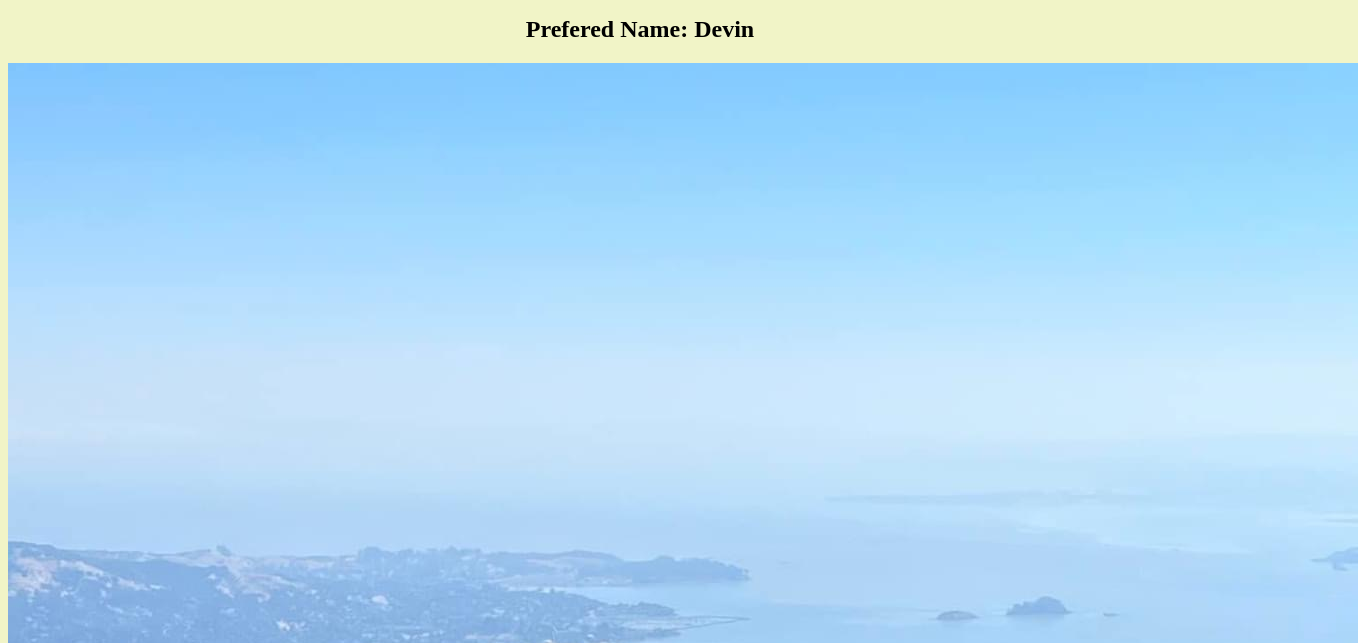
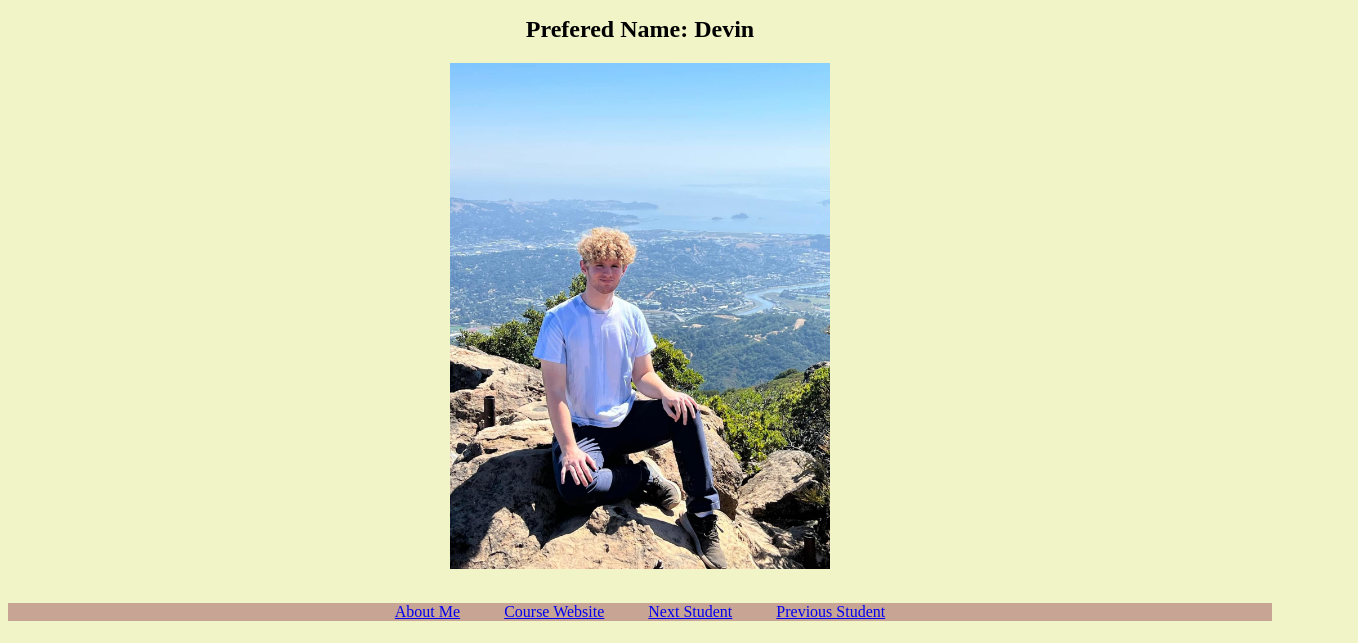
Before and after one commit to Devin-C64/Devin-C64.github.io, a plain HTML site: page index.html in a window 1280 px wide. Shown: the part 95-738 px from the top of the page, 1358 px wide, since content can reach past the window. Drawn offline with Linux system fonts and the light colour scheme.

Commit message:
Visual fixes

```diff
--- a/index.html
+++ b/index.html
@@ -1,18 +1,19 @@
 <!DOCTYPE html>
-<body>
 <html lang="en">
 <link href="StyleSheet.css" rel="stylesheet">
 <head>
     <title>Personal Website</title>
 </head>
-<h1>Devin Cummings</h1>
+<body>
+    <h1>Devin Cummings</h1>
+</body>
 <!-- Devin Cummings
 CISC474
 Personal Webpage 1
 devinjc@udel.edu -->
 <h2>Prefered Name: Devin</h2>
 <div>
-    <img src="/images/IMG_3384.JPG" alt="Me hiking in San Francisco">
+    <img src="/images/IMG_3384.JPG" alt="Me hiking in San Francisco" style="max-width: 30%; height: auto;">
 </div>
 <div class="link">
     <a href="https://devin-c64.github.io/aboutMe.html">About Me</a>
@@ -21,4 +22,3 @@ devinjc@udel.edu -->
     <a href="https://megyar.github.io/">Previous Student</a>
 </div>
 </html>
-</body>
```
